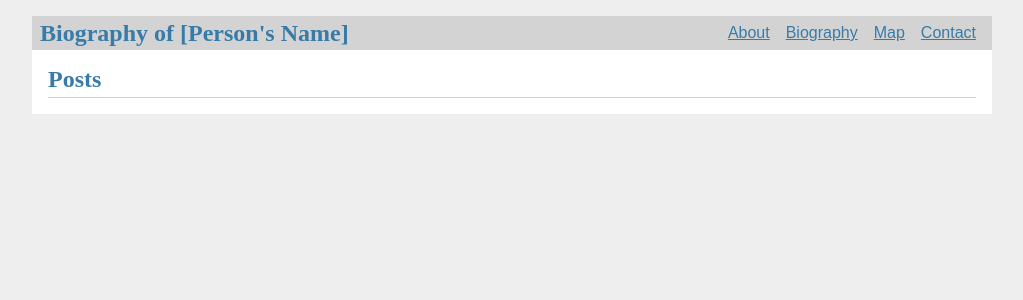
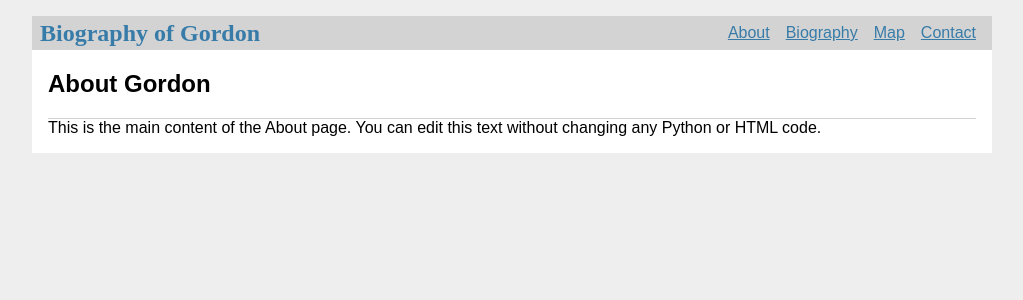
Before and after one commit to EternalII/GordonRishon, a Flask app: page / in a window 1280 px wide. Shown: the top 300 px of the page, without its empty margins (128-1151 px from the left). Run offline with Flask 3, Linux system fonts and the light colour scheme; data that the repository does not hold is empty.

Commit message:
Got homepage redirect to about

```diff
--- a/Notes.txt
+++ b/Notes.txt
@@ -1,2 +1,3 @@
 1. Remember to change SECRET_KEY
 2. Set up a proxy
+3. Remove blog.py, it messes the index (home page)
--- a/flaskr/__init__.py
+++ b/flaskr/__init__.py
@@ -46,7 +46,6 @@ def create_app(test_config=None):
     #4 blog
     from . import blog
     app.register_blueprint(blog.bp)
-    app.add_url_rule('/', endpoint='index')
 
     from . import routes
     app.register_blueprint(routes.bp)
--- a/flaskr/blog.py
+++ b/flaskr/blog.py
@@ -14,19 +14,19 @@ def create_app():
 
     from . import blog
     app.register_blueprint(blog.bp)
-    app.add_url_rule('/', endpoint='index')
+    #app.add_url_rule('/', endpoint='index')
 
     return app
 
-@bp.route('/')
-def index():
-    db = get_db()
-    posts = db.execute(
-        'SELECT p.id, title, body, created, author_id, username'
-        ' FROM post p JOIN user u ON p.author_id = u.id'
-        ' ORDER BY created DESC'
-    ).fetchall()
-    return render_template('blog/index.html', posts=posts)
+# @bp.route('/')
+# def index():
+#     db = get_db()
+#     posts = db.execute(
+#         'SELECT p.id, title, body, created, author_id, username'
+#         ' FROM post p JOIN user u ON p.author_id = u.id'
+#         ' ORDER BY created DESC'
+#     ).fetchall()
+#     return render_template('blog/index.html', posts=posts)
 
 @bp.route('/create', methods=('GET', 'POST'))
 @login_required
--- a/flaskr/templates/about/about.html
+++ b/flaskr/templates/about/about.html
@@ -3,9 +3,9 @@
 {% block title %}About{% endblock %}
 
 {% block header %}
-  <h2>About [Person's Name]</h2>
+  <h2>About Gordon</h2>
 {% endblock %}
 
 {% block content %}
-  <p>[Person's Name] is a notable figure in...</p>
+  {% include 'about/about_paragraph.html' %}
 {% endblock %}
--- /dev/null
+++ b/flaskr/templates/about/about_paragraph.html
@@ -0,0 +1,2 @@
+This is the main content of the About page.
+You can edit this text without changing any Python or HTML code.
--- a/flaskr/templates/base.html
+++ b/flaskr/templates/base.html
@@ -2,7 +2,7 @@
 <title>{% block title %}{% endblock %} - Gordon Rishon</title>
 <link rel="stylesheet" href="{{ url_for('static', filename='style.css') }}">
 <nav>
-  <h1>Biography of [Person's Name]</h1>
+  <h1>Biography of Gordon</h1>
   <ul>
   <li><a href="{{ url_for('routes.about') }}">About</a></li>
   <li><a href="{{ url_for('routes.biography') }}">Biography</a></li>
```
